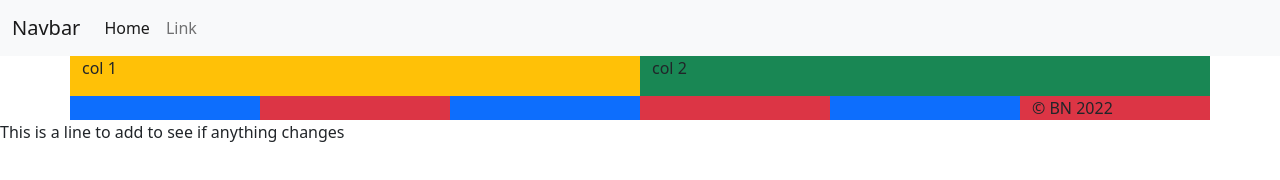
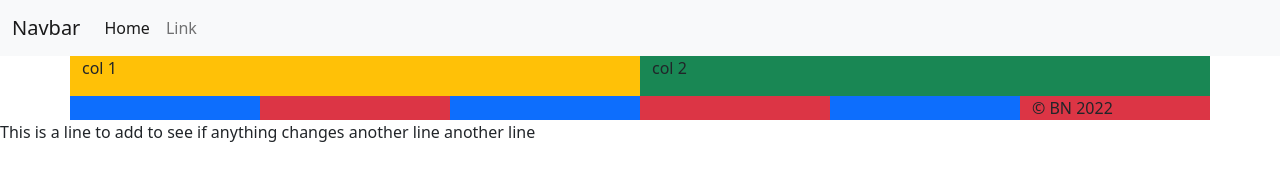
Before and after one commit to niiicedave/collab-practice, a plain HTML site: page index.html in a window 1280 px wide. Drawn offline with nearby package versions, Linux system fonts and the light colour scheme.

Commit message:
take home challenge

```diff
--- a/index.html
+++ b/index.html
@@ -62,6 +62,8 @@
     </footer>
 
     This is a line to add to see if anything changes
+    another line
+    another line
     <!-- JavaScript: Bootstrap Bundle with Popper -->
     <script
       src="https://cdn.jsdelivr.net/npm/bootstrap@5.1.3/dist/js/bootstrap.bundle.min.js"
```
Also changed, not shown: 1 other file.
